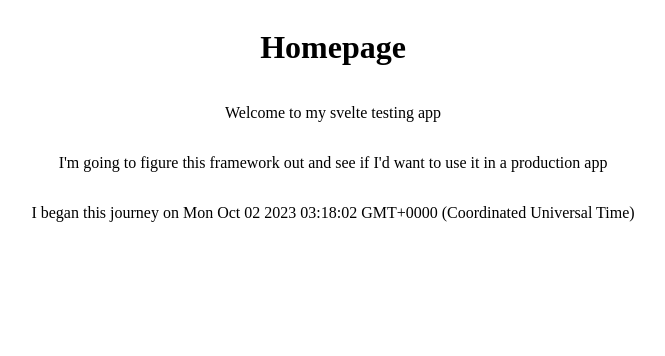
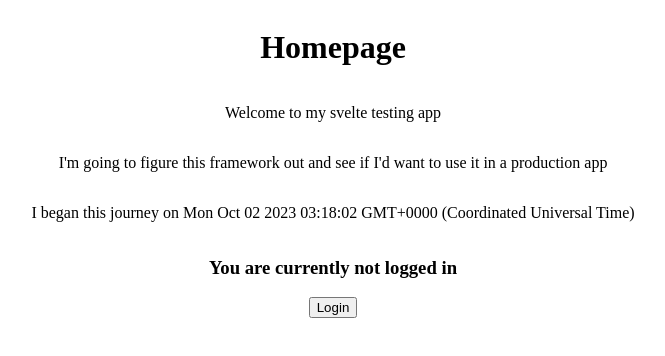
Before and after one commit to domuen/svelte-testing, a SvelteKit app: page / in a window 1280 px wide. Shown: the top 356 px of the page, without its empty margins (307-972 px from the left). Built offline with nearby package versions, Linux system fonts and the light colour scheme.

Commit message:
add login functionality with svelte store

```diff
--- /dev/null
+++ b/src/lib/store.ts
@@ -0,0 +1,14 @@
+import { writable } from "svelte/store";
+
+export const userWritable = writable<any>(undefined);
+
+const storage = globalThis.localStorage;
+
+const storageUser = storage?.getItem("user");
+
+if (!!storageUser) userWritable.set(JSON.parse(storageUser));
+
+userWritable.subscribe(u => {
+  if (!u) return storage?.removeItem("user");
+  storage?.setItem("user", JSON.stringify(u))
+});
--- a/src/routes/+page.svelte
+++ b/src/routes/+page.svelte
@@ -1,11 +1,29 @@
-<script>
-  let date = 1696216682088;
+<script lang="ts">
+  import { userWritable } from "$lib/store.js";
+  import { goto } from "$app/navigation";
+
+  let user: any = undefined;
+  const date = 1696216682088;
+
+  userWritable.subscribe((v) => (user = v));
+
+  const handleNavigate = () => {
+    goto("/login");
+  };
+
+  const handleLogout = () => {
+    userWritable.set(undefined);
+  };
 </script>
 
 <div class="container">
   <h1>Homepage</h1>
 
-  <p>Welcome to my svelte testing app</p>
+  {#if !Boolean(user?.name)}
+    <p>Welcome to my svelte testing app</p>
+  {:else}
+    <p>Welcome back, {user?.name}, to my svelte testing app</p>
+  {/if}
 
   <p>
     I'm going to figure this framework out and see if I'd want to use it in a
@@ -13,6 +31,13 @@
   </p>
 
   <p>I began this journey on {new Date(date)}</p>
+
+  {#if !Boolean(user)}
+    <h3>You are currently not logged in</h3>
+    <button on:click={handleNavigate}>Login</button>
+  {:else}
+    <button on:click={handleLogout}>Logout</button>
+  {/if}
 </div>
 
 <style>
```
Also changed, not shown: src/routes/login/+page.svelte (+12 -2 lines).
